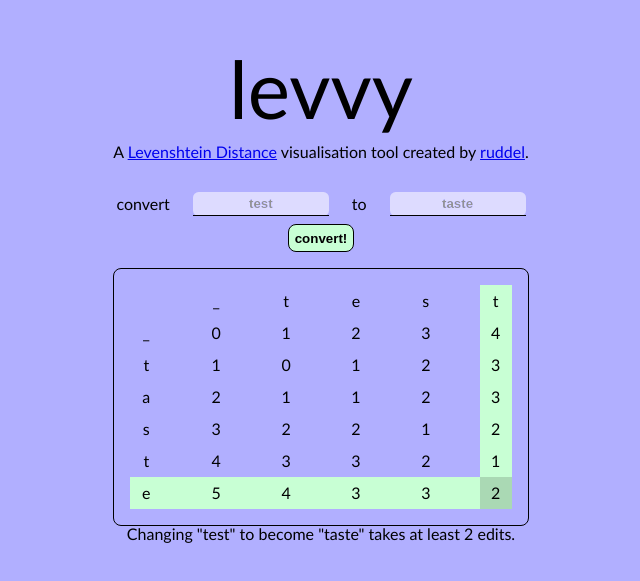
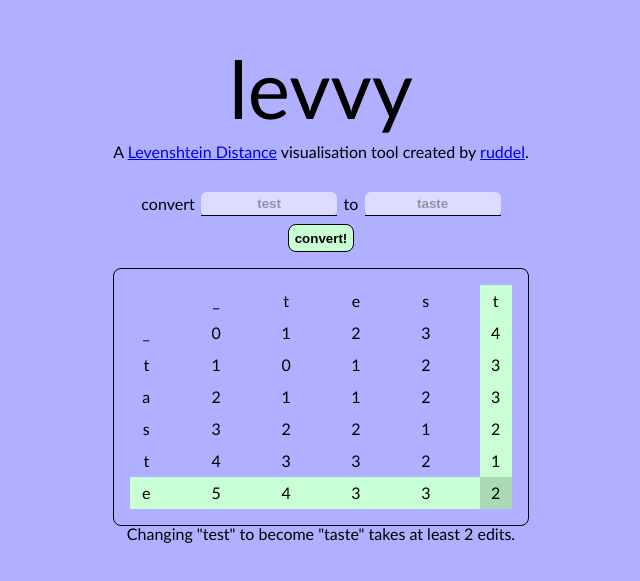
Before and after one commit to ruddelbenito/levvy, a Next.js app: page / in a window 1280 px wide. Shown: the part 105-686 px from the top of the page, without its empty margins (319-959 px from the left). Built offline with nearby package versions, Linux system fonts and the light colour scheme.

Commit message:
Center prompt and fixed spacing

```diff
--- a/app/page.module.css
+++ b/app/page.module.css
@@ -31,6 +31,8 @@
     display: flex;
     justify-content: space-between;
     align-items: center;
+    width: fit-content;
+    margin: 0 auto;
 }
 
 .prompt>p,
```
